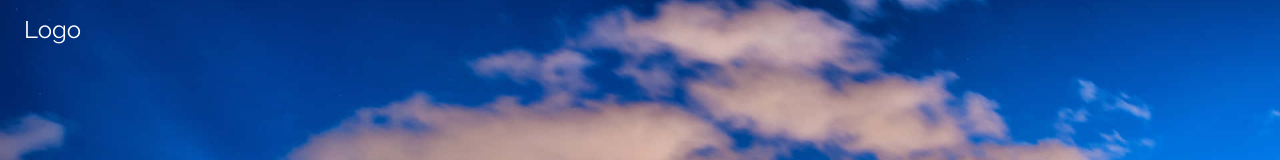
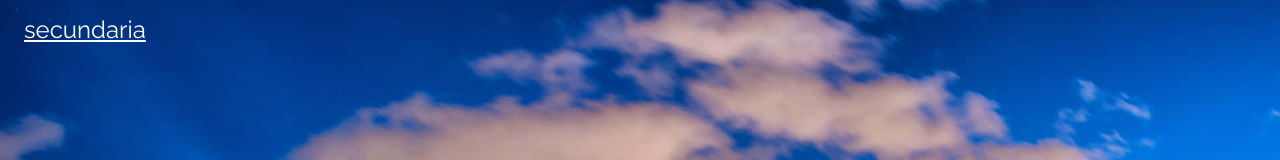
Before and after one commit to gatico43/gatico43, a plain HTML site: page ejerciciosconplantillas/index.html in a window 1280 px wide. Shown: the top 160 px of the page. Drawn offline with nearby package versions, Linux system fonts and the light colour scheme.

Commit message:
Update index.html

```diff
--- a/ejerciciosconplantillas/index.html
+++ b/ejerciciosconplantillas/index.html
@@ -22,7 +22,7 @@ body, html {height: 100%}
 
 <div class="bgimg w3-display-container w3-animate-opacity w3-text-white">
   <div class="w3-display-topleft w3-padding-large w3-xlarge">
-    Logo
+    <a href="secundaria04.html target="blank">secundaria</a>
   </div>
   <div class="w3-display-middle">
     <h1 class="w3-jumbo w3-animate-top">MIAMI CITY</h1>
```
